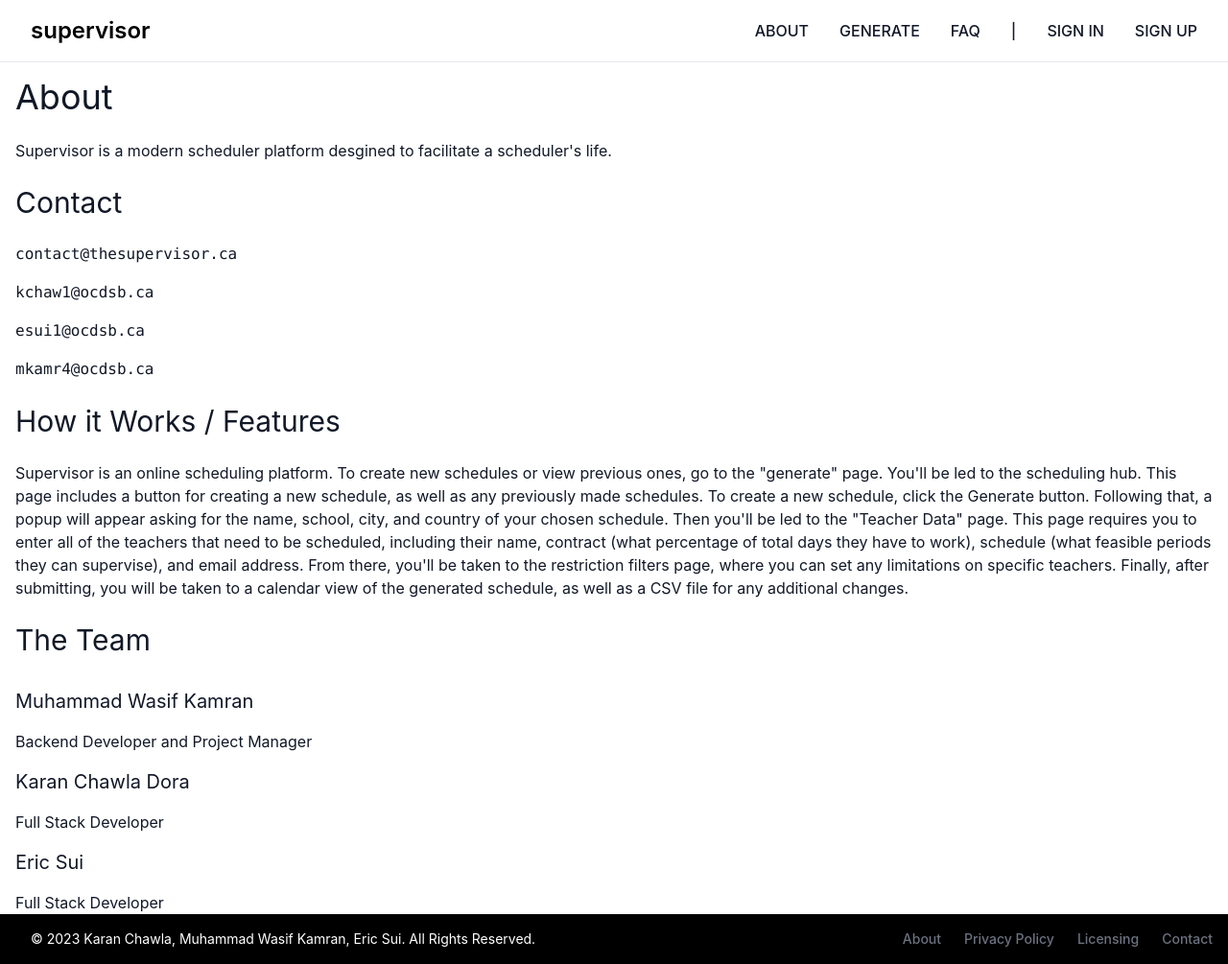
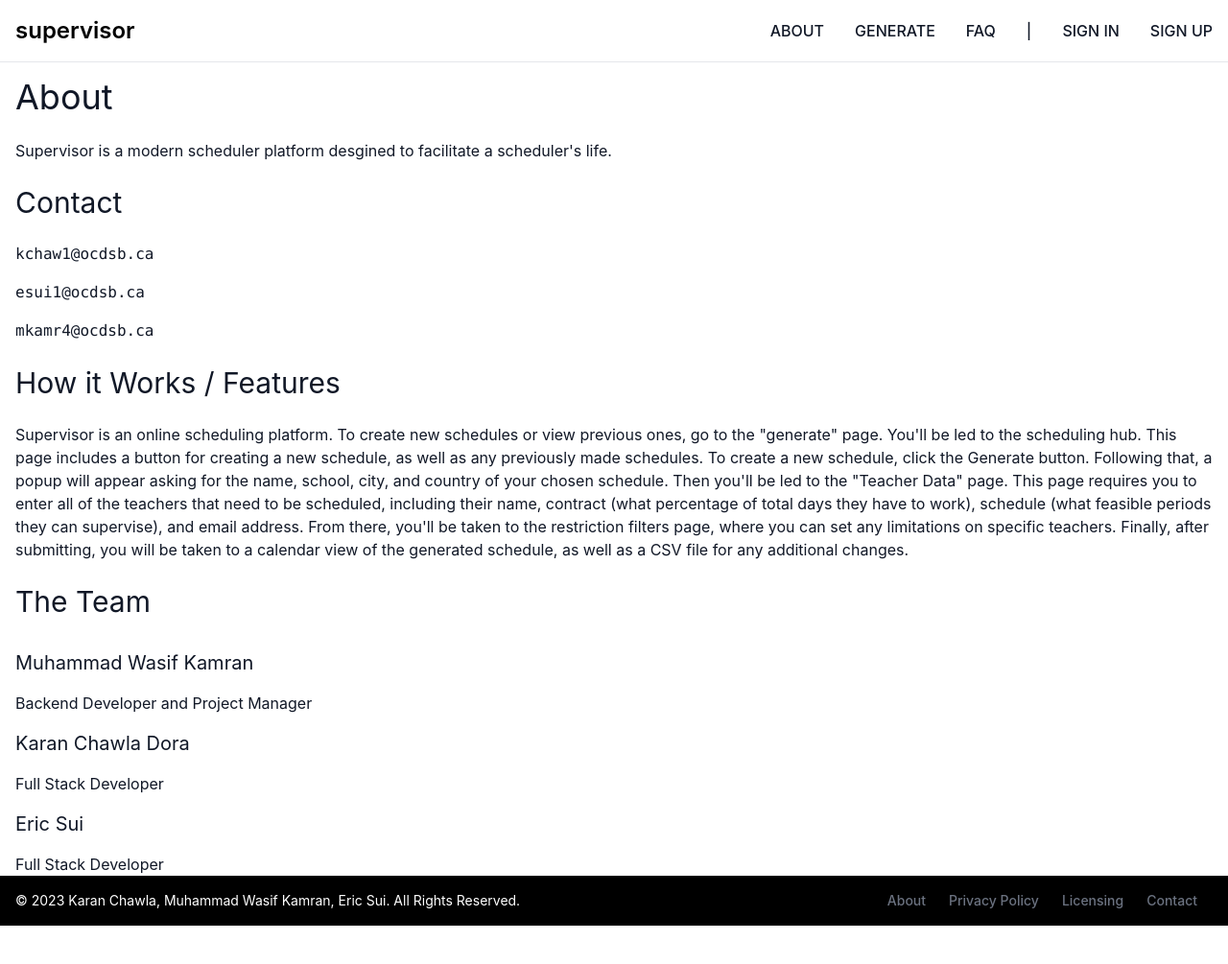
Before and after one commit to muwasifk/supervision, a Django app: page /about/ in a window 1280 px wide. Shown: the whole page at 96% size. After the commit the page ends 965 px from the top, so only its background shows below. Run offline with Django 5.2, Linux system fonts and the light colour scheme; style sheets or scripts are compiled from the project's sources; some libraries are stand-ins or nearby versions; some web fonts are replaced.

Commit message:
Comments

```diff
--- a/core/views/generate.py
+++ b/core/views/generate.py
@@ -88,11 +88,11 @@ class TeachersView(TemplateView):
 
     def post(self, request):
         """
-        Gets user information and authenticates it
+        Gets teacher information and saves it
             Args:
                 request (data): the request of the post function containing the form data.
             Returns:
-                (Http response)
+                (Http response) - rows of teachers in schedule
         """
         if "contract" in request.POST:
                 data = request.POST.dict()
--- a/supervision/urls.py
+++ b/supervision/urls.py
@@ -19,6 +19,7 @@ from django.urls import path, include
 from core import views
 from django.contrib.auth.decorators import login_required
 
+# All url to view setup done here
 urlpatterns = [
     path("admin/", admin.site.urls),
     path("", views.IndexView.as_view(), name="index"),
--- a/templates/_base.html
+++ b/templates/_base.html
@@ -16,8 +16,9 @@
 </head>
 
 <body class="flex flex-col h-screen">
+  <!-- Navigation Bar Here -->
   <nav class="border-b border-gray-200 bg-white dark:bg-gray-900">
-    <div class="mx-4 flex flex-wrap items-center justify-between p-4">
+    <div class="flex flex-wrap items-center justify-between p-4">
       <a href="/" class="flex items-center space-x-3 rtl:space-x-reverse">
         <span class="self-center whitespace-nowrap text-2xl font-semibold dark:text-white">supervisor</span>
       </a>
@@ -30,6 +31,7 @@
             d="M1 1h15M1 7h15M1 13h15" />
         </svg>
       </button>
+      <!-- List of pages and their list in the nav bar -->
       <div class="hidden w-full md:block md:w-auto" id="navbar-default">
         <ul
           class="mt-4 flex flex-col rounded-lg border border-gray-100 bg-gray-50 p-4 font-medium md:mt-0 md:flex-row md:space-x-8 md:border-0 md:bg-white md:p-0 rtl:space-x-reverse dark:border-gray-700 dark:bg-gray-800 md:dark:bg-gray-900">
@@ -48,6 +50,7 @@
           <li>
             <p href="#" class="block rounded px-3 py-2 text-gray-900 md:border-0 md:p-0 dark:text-white">|</p>
           </li>
+          <!-- If user is authenticated, display profile picture -->
           {% if user.is_authenticated %}
           <button id="dropdownDefaultButton" data-dropdown-toggle="dropdown">
             <img src="https://www.gravatar.com/avatar/799ef4798764c437acee6c92dc6ede21?d=retro" class="rounded-full"
@@ -63,6 +66,7 @@
               </li>
             </ul>
           </div>
+          <!-- else display login/register -->
           {% else %}
           <li>
             <a href="/login/"
@@ -81,14 +85,15 @@
     </div>
   </nav>
 
+  <!-- page content comes here -->
   <div class="flex-grow">
     {% block content %}
     {% endblock content %}
   </div>
 
-
+  <!-- footer at the end of every page -->
   <footer class="bg-black shadow">
-    <div class="w-full mx-4 p-4 md:flex md:items-center md:justify-between">
+    <div class="w-full p-4 md:flex md:items-center md:justify-between">
       <span class="text-sm text-white sm:text-center dark:text-gray-400">© 2023 Karan Chawla, Muhammad Wasif Kamran,
         Eric Sui. All Rights Reserved.
       </span>
@@ -109,6 +114,7 @@
     </div>
   </footer>
 
+  <!-- flowbite javascript to run css -->
   <script src="https://cdnjs.cloudflare.com/ajax/libs/flowbite/2.2.1/flowbite.min.js"></script>
 </body>
 
--- a/templates/about.html
+++ b/templates/about.html
@@ -2,12 +2,12 @@
 
 {% block content %}
 
+<!-- About Page Information, Just Text In This Page -->
 <section>
   <h1 class="p-4 text-4xl text-gray-900">About</h1>
   <p class="px-4 py-2 text-gray-900">Supervisor is a modern scheduler platform desgined to facilitate a scheduler's
     life.</p>
   <h1 class="p-4 text-3xl text-gray-900">Contact</h1>
-  <pre class="px-4 py-2 text-gray-900">contact@thesupervisor.ca</pre>
   <pre class="px-4 py-2 text-gray-900">kchaw1@ocdsb.ca</pre>
   <pre class="px-4 py-2 text-gray-900">esui1@ocdsb.ca</pre>
   <pre class="px-4 py-2 text-gray-900">mkamr4@ocdsb.ca</pre>
--- a/templates/change_password.html
+++ b/templates/change_password.html
@@ -1,6 +1,7 @@
 {% extends "_base.html" %}
 
 {% block content %}
+<!-- Not in use. -->
 <section class="bg-gray-50 dark:bg-gray-900">
   <div class="mx-auto flex flex-col items-center justify-center px-6 py-24">
     <div
--- a/templates/faq.html
+++ b/templates/faq.html
@@ -2,6 +2,7 @@
 
 {% block content %}
 
+<!-- FAQ Page Information, Just Text In This Page Through Dropdowns -->
 <section>
   <h1 class="py-4 px-16 text-4xl text-gray-900">FAQ</h1>
   <div id="accordion-collapse" data-accordion="collapse" class="px-16">
--- a/templates/index.html
+++ b/templates/index.html
@@ -1,6 +1,8 @@
 {% extends "_base.html" %}
 {% load socialaccount %}
 {% block content %}
+
+<!-- Homepage, buttons to get started, and text on the software here -->
 <section class="grid grid-cols-2 bg-slate-800">
   <div class="m-4 px-4 py-20">
     <h1
@@ -9,6 +11,7 @@
     <p class="mb-8 text-lg font-normal text-gray-300 lg:text-xl">Putting the <span
         class="bg-gradient-to-r from-indigo-300 to-purple-400 bg-clip-text text-transparent">super</span> in supervision
       since 2023.</p>
+    <!-- buttons to get started -->
     <button href=""
       class="group relative mb-2 me-2 inline-flex items-center justify-center overflow-hidden rounded-lg bg-gradient-to-br from-purple-600 to-blue-500 p-0.5 text-sm font-medium text-gray-900 hover:text-white focus:outline-none focus:ring-4 focus:ring-blue-300 group-hover:from-purple-600 group-hover:to-blue-500 dark:text-white dark:focus:ring-blue-800">
       <span
@@ -35,6 +38,7 @@
   </div>
 </section>
 
+<!-- description with more buttons to get started -->
 <section class="grid grid-cols-3 bg-white dark:bg-slate-500">
   <div class="mx-4 max-w-screen-xl my-4 px-4 py-4 bg-slate-900 rounded-md">
     <h1
@@ -72,6 +76,7 @@
 
 <hr class="h-px my-2 bg-black border-0 dark:bg-gray-700">
 
+<!-- More buttons to get started with supervision -->
 <section class="bg-white">
   <h1
     class="m-5 bg-black bg-clip-text font-normal leading-none tracking-tight text-transparent sm:text-3xl md:text-4xl lg:text-5xl text-center">
--- a/templates/login.html
+++ b/templates/login.html
@@ -1,6 +1,8 @@
 {% extends "_base.html" %}
 {% load socialaccount %}
 {% block content %}
+
+<!-- Form for inputting login credentials -->
 <section class="bg-gray-50 dark:bg-gray-900">
   <div class="mx-auto flex flex-col items-center justify-center px-6 py-24">
     <div
@@ -47,6 +49,7 @@
             <span
               class="absolute left-1/2 -translate-x-1/2 bg-white px-3 font-medium text-gray-900 dark:bg-gray-900 dark:text-white">or</span>
           </div>
+          <!-- Sign in with google button -->
           <button type="submit"
             class="dark:bg-primary-600 dark:hover:bg-primary-700 dark:focus:ring-primary-800 flex w-full items-center justify-center rounded-lg border border-black bg-gray-50 px-5 py-2.5 text-center text-sm font-medium text-black shadow-md hover:border-2 focus:outline-none focus:ring-4 focus:ring-blue-300">
             <svg class="me-2 h-4 w-4" aria-hidden="true" xmlns="http://www.w3.org/2000/svg" fill="black"
--- a/templates/register.html
+++ b/templates/register.html
@@ -2,6 +2,7 @@
 {% load socialaccount %}
 {% block content %}
 
+<!-- Form for inputting login credentials, uses conditions for checking validity -->
 <section class="bg-gray-50 dark:bg-gray-900">
   {% if state == 1 %}
   <div id="toast-invalid-email"
@@ -166,6 +167,7 @@
             <span
               class="absolute left-1/2 -translate-x-1/2 bg-white px-3 font-medium text-gray-900 dark:bg-gray-900 dark:text-white">or</span>
           </div>
+          <!-- Sign up with google feature -->
           <button type="submit"
             class="dark:bg-primary-600 dark:hover:bg-primary-700 dark:focus:ring-primary-800 flex w-full items-center justify-center rounded-lg border border-black bg-gray-50 px-5 py-2.5 text-center text-sm font-medium text-black shadow-md hover:border-2 focus:outline-none focus:ring-4 focus:ring-blue-300">
             <svg class="me-2 h-4 w-4" aria-hidden="true" xmlns="http://www.w3.org/2000/svg" fill="black"
--- a/templates/restrictions.html
+++ b/templates/restrictions.html
@@ -1,5 +1,6 @@
 {% extends "_base.html" %} {% block content %}
 
+<!-- Not in use. -->
 <section class="px-8">
   <h1
     class="my-12 text-center font-extrabold leading-none tracking-tight text-gray-900 sm:text-4xl md:text-5xl lg:text-6xl dark:text-white">
--- a/templates/settings.html
+++ b/templates/settings.html
@@ -3,6 +3,7 @@
 {% block content %}
 
 <section>
+  <!-- Page to display user settings! simply text -->
   <h1 class="p-4 text-4xl text-gray-900">Settings</h1>
   <h1 class="mx-4 text-2xl font-bold text-gray-900">Account</h1>
   <div class="m-4 flex items-center">
```
